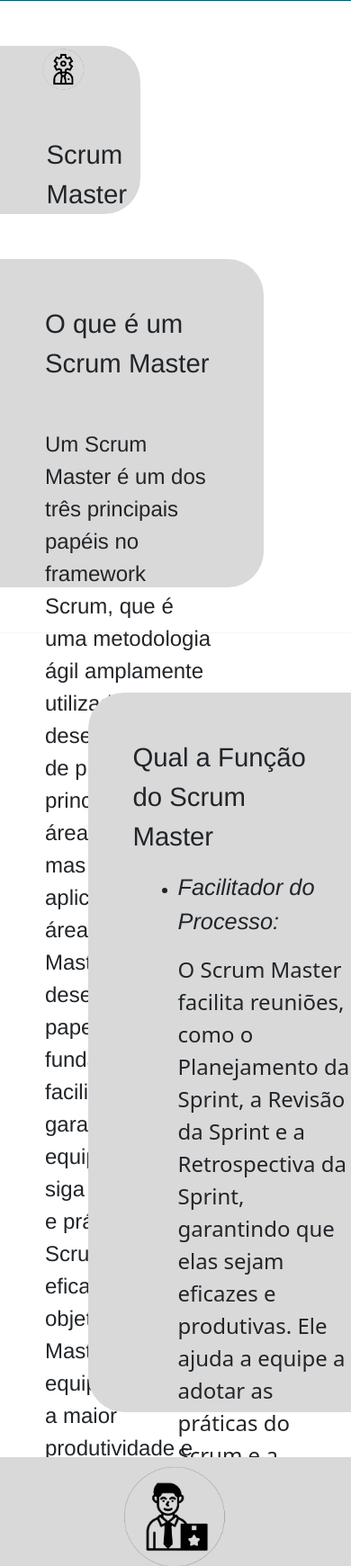
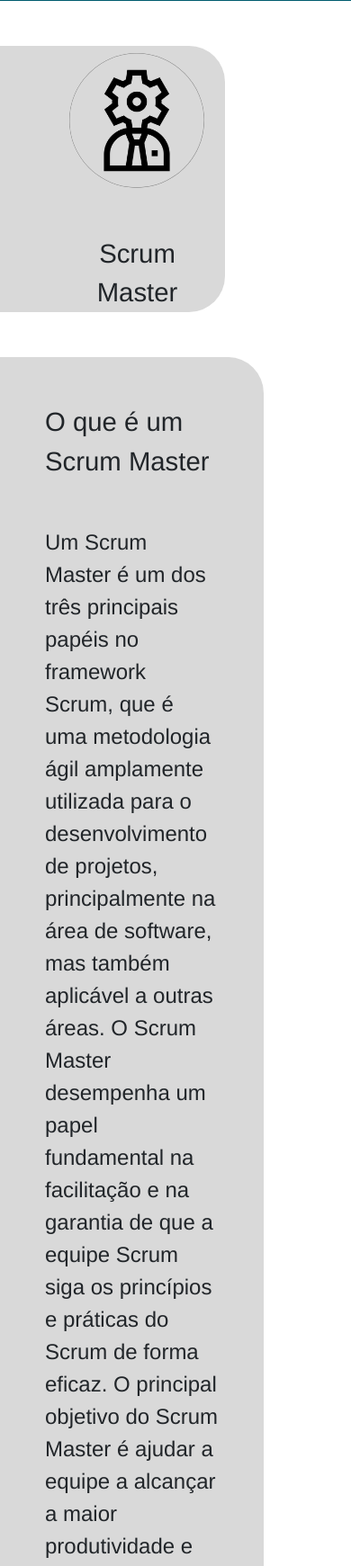
Before and after one commit to gubasssss/ThothTech, a Flask app: page /master in a window 390 px wide. Shown: the part 139-1880 px from the top of the page at 90% size. Run offline with Flask 3, Linux system fonts and the light colour scheme; some libraries are stand-ins or nearby versions.

Commit message:
Reponsividade Cargos e Metodologia Ágil
Deixei as páginas Scrum Master, Product Owner, Dev Team e Metodologia Ágil responsivas.

```diff
--- a/FATEC Scrum/static/Style.css
+++ b/FATEC Scrum/static/Style.css
@@ -17,8 +17,26 @@
     margin: 0px;
     margin-bottom: 0px;
 }
+
+@media only screen and (max-width:566px){
+    .imgcargo{
+        width: 250px !important;
+
+    }
+    .titulocargo{
+        padding-left: 42% !important ;
+        text-align: center;
+    }
+    .retangulo2{
+        width: 100% !important;
+    }
+    .devtitulo{
+        padding-left: 5% !important ;
+
+    }
+}
 @media only screen and (max-width:918px){
-    .quadrado{
+    .quadrado1{
         display: none;
     }
 }
@@ -92,6 +110,14 @@
 .wrapper {
         display: flex;
         justify-content: flex-end;
+}
+.quadrado1 {
+    margin-top: 50px;
+    width: 400px;
+    height: 370px;
+    background-color: #D9D9D9;
+    border-radius: 40px;
+    margin-left: 50px;
 }
 .quadrado {
     margin-top: 50px;
--- a/FATEC Scrum/templates/home.html
+++ b/FATEC Scrum/templates/home.html
@@ -22,7 +22,7 @@
         </div>
         </div>
         <div class="col-md-6">
-        <div class="quadrado" style="margin-right: 55px; text-align: center;">
+        <div class="quadrado1" style="margin-right: 55px; text-align: center;">
             <img src="{{ url_for('static', filename='IMG/processo.png')}}"" alt=" Img 2 Home"
                 style="width: 330px; margin-top: 22px;">
         </div>
@@ -35,7 +35,7 @@
     <span class="gridContainer">
         <div class="row">
             <div class="col-md-6 ">
-        <div class="quadrado quadrado2media" style="margin-top: 45px;margin-left: 85px;">
+        <div class="quadrado1 quadrado2media" style="margin-top: 45px;margin-left: 85px;">
             <img src="{{ url_for('static', filename='IMG/dip.png')}}" alt="Setas do Scrum"
                 style="margin-top: 25px; margin-left: 50px;">
         </div>
@@ -95,7 +95,7 @@
         </div>
         </div>
         <div class="col-md-6">
-        <div class="quadrado" style="margin-top: 150px; margin-right: 75px;">
+        <div class="quadrado1" style="margin-top: 150px; margin-right: 75px;">
             <img src="{{ url_for('static', filename='IMG/team.png')}}" alt="Img 3 Home"
                 style="width: 330px; margin-top: 22px; margin-left: 33px;">
         </div>
--- a/FATEC Scrum/templates/master.html
+++ b/FATEC Scrum/templates/master.html
@@ -5,14 +5,14 @@
 
 <main>
     <hr class="bordaVerde" style="margin-top: -10px;">
-    <div class="retangulo" style="width: 40%;">
+    <div class="retangulo imgcargo" style="width: 400px;">
         <img src="{{ url_for('static', filename='IMG/Scrum Master Rodapé.png')}}"
-            style="width: 30%; height: 60%; margin-top: 1%; margin-left: 30%;">
-        <p class="Titulo" style="padding-left: 33%; ">
+            style="width: auto; height: auto; margin-top: 1%; margin-left: 30%;">
+        <p class="Titulo titulocargo" style="padding-left: 30%; ">
             Scrum Master
         </p>
     </div>
-    <div class="retangulo" style="height: 365px; width: 75%;">
+    <div class="retangulo" style="height: auto; width: 75%;">
         <p class="Titulo">
             O que é um Scrum Master
         </p>
@@ -28,7 +28,7 @@
     <hr style="color: #D9D9D9; margin-top: 50px;">
 
     <div class="wrapper">
-        <div class="retangulo2" style="width: 75%; height: 800px;">
+        <div class="retangulo2" style="width: 75%; height: auto;">
             <p class="Titulo">
                 Qual a Função do Scrum Master
             </p>
```
Also changed, not shown: FATEC Scrum/templates/artefatos.html (+9 -3 lines), FATEC Scrum/templates/dev.html (+5 -5 lines), FATEC Scrum/templates/metodoagil.html (+6 -6 lines), FATEC Scrum/templates/productowner.html (+5 -5 lines).
